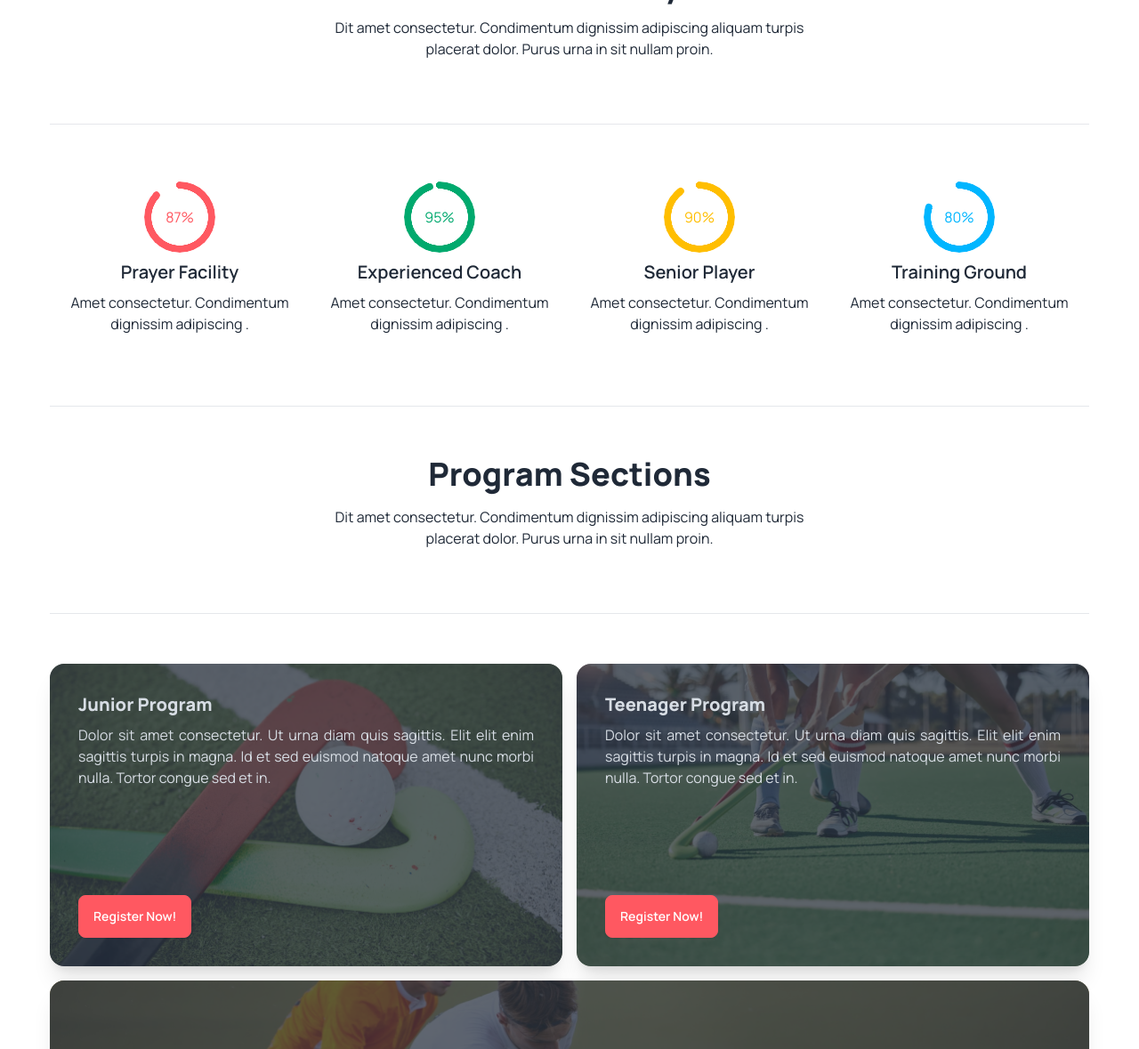
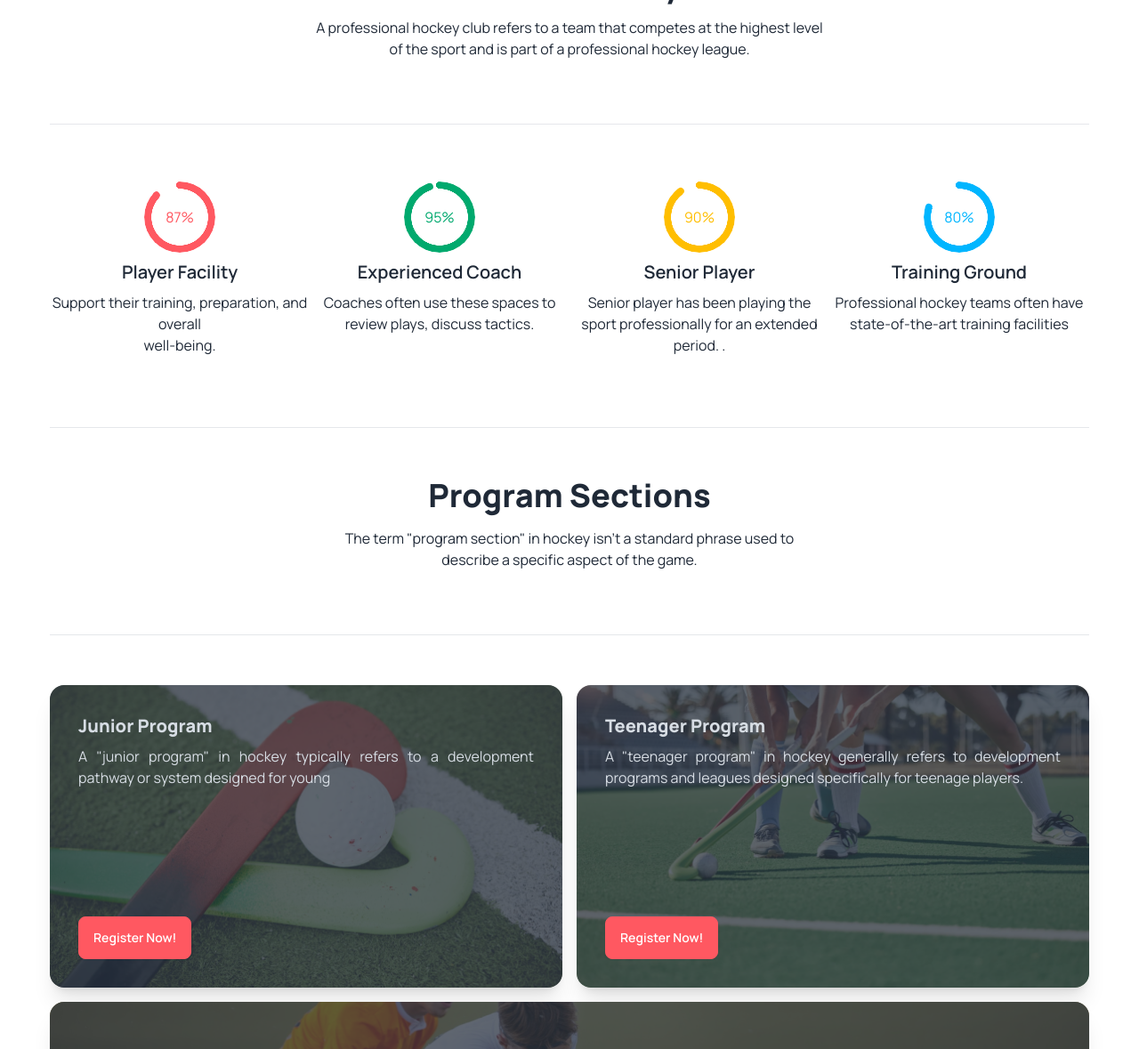
Before and after one commit to ShibluHasan/Hockey, a plain HTML site: page index.html in a window 1280 px wide. Shown: the part 849-2028 px from the top of the page at 89% size. Drawn offline with nearby package versions, Linux system fonts and the light colour scheme.

Commit message:
commit for remove dami text

```diff
--- a/index.html
+++ b/index.html
@@ -40,7 +40,7 @@
                         <li class="text-[#FF4240]"><a href="">Home</a></li>
                         <li><a href="">About</a></li>
                         <li><a href="">Pages</a></li>
-                        <li><a href="">Block</a></li>
+                        <li><a href="">Blog</a></li>
                         <li><a href="">Contact</a></li>
                     </ul>
                 </div>
@@ -60,6 +60,7 @@
         <section class="mt-14">
 
             <div class="carousel w-full rounded-lg">
+
                 <div id="slide1" class="carousel-item relative w-full">
                     <img src="Images/shuvo.png" class="w-full" />
                     <div class="absolute flex justify-between transform -translate-y-1/2 left-5 right-5 top-1/2">
@@ -102,10 +103,8 @@
 
             <div class="py-14 text-center">
                 <h1 class="text-4xl font-extrabold">Professional Hockeys Club</h1>
-                <p class="py-4 text-base font-normal">Dit amet consectetur. Condimentum dignissim adipiscing aliquam
-                    turpis <br>
-                    placerat dolor. Purus urna in
-                    sit nullam proin. </p>
+                <p class="py-4 text-base font-normal">A professional hockey club refers to a team that competes at the
+                    highest level <br> of the sport and is part of a professional hockey league.</p>
             </div>
 
             <hr class="mb-14">
@@ -116,8 +115,9 @@
 
                     <div class="radial-progress text-error" style="--value:87;" role="progressbar">87%</div>
                     <div class="py-2">
-                        <h6 class="text-xl font-semibold">Prayer Facility</h6>
-                        <p class="py-2 text-base font-normal">Amet consectetur. Condimentum <br> dignissim adipiscing .
+                        <h6 class="text-xl font-semibold">Player Facility</h6>
+                        <p class="py-2 text-base font-normal">Support their training, preparation, and overall <br>
+                            well-being.
                         </p>
                     </div>
 
@@ -128,7 +128,8 @@
 
                     <div class="py-2">
                         <h6 class="text-xl font-semibold">Experienced Coach</h6>
-                        <p class="py-2 text-base font-normal">Amet consectetur. Condimentum <br> dignissim adipiscing .
+                        <p class="py-2 text-base font-normal">Coaches often use these spaces to review plays, discuss
+                            tactics.
                         </p>
                     </div>
                 </div>
@@ -139,7 +140,8 @@
                     <div class="radial-progress text-warning" style="--value:90;" role="progressbar">90%</div>
                     <div class="py-2">
                         <h6 class="text-xl font-semibold">Senior Player</h6>
-                        <p class=" py-2 text-base font-normal">Amet consectetur. Condimentum <br> dignissim adipiscing .
+                        <p class=" py-2 text-base font-normal">Senior player has been playing the sport professionally
+                            for an extended period. .
                         </p>
                     </div>
 
@@ -150,7 +152,8 @@
 
                     <div class="py-2">
                         <h6 class="text-xl font-semibold">Training Ground</h6>
-                        <p class="py-2 text-base font-normal">Amet consectetur. Condimentum <br> dignissim adipiscing .
+                        <p class="py-2 text-base font-normal"> Professional hockey teams often have state-of-the-art
+                            training facilities
                         </p>
                     </div>
                 </div>
@@ -166,10 +169,8 @@
 
             <div class="py-14 text-center">
                 <h1 class="text-4xl font-extrabold">Program Sections</h1>
-                <p class="py-4 text-base font-normal">Dit amet consectetur. Condimentum dignissim adipiscing aliquam
-                    turpis <br>
-                    placerat dolor. Purus urna in
-                    sit nullam proin. </p>
+                <p class="py-4 text-base font-normal">The term "program section" in hockey isn't a standard phrase used
+                    to <br> describe a specific aspect of the game. </p>
             </div>
 
             <hr class="mb-14">
@@ -181,9 +182,8 @@
                     <figure><img class="w-full" src="Images/2.png" alt=""></figure>
                     <div class="card-body">
                         <h2 class="card-title text-xl font-extrabold">Junior Program</h2>
-                        <p class="text-justify">Dolor sit amet consectetur. Ut urna diam quis sagittis. Elit elit
-                            enim sagittis turpis in magna. Id et sed euismod natoque amet nunc morbi nulla. Tortor
-                            congue sed et in.</p>
+                        <p class="text-justify">A "junior program" in hockey typically refers to a development pathway
+                            or system designed for young</p>
                         <div class="card-actions justify-start">
                             <button class="btn btn-error text-[#FFFFFF]">Register Now!</button>
                         </div>
@@ -194,9 +194,8 @@
                     <figure><img class="w-full" src="Images/3.png" alt=""></figure>
                     <div class="card-body">
                         <h2 class="card-title text-xl font-extrabold">Teenager Program</h2>
-                        <p class="text-justify">Dolor sit amet consectetur. Ut urna diam quis sagittis. Elit elit
-                            enim sagittis turpis in magna. Id et sed euismod natoque amet nunc morbi nulla. Tortor
-                            congue sed et in.</p>
+                        <p class="text-justify">A "teenager program" in hockey generally refers to development programs
+                            and leagues designed specifically for teenage players.</p>
                         <div class="card-actions justify-start">
                             <button class="btn btn-error text-[#FFFFFF]">Register Now!</button>
                         </div>
@@ -210,9 +209,10 @@
                     <figure><img class="w-full" src="Images/4.png" alt=""></figure>
                     <div class="card-body">
                         <h2 class="card-title mt-36 text-xl font-extrabold">Professional Program</h2>
-                        <p class="text-justify">Dolor sit amet consectetur. Ut urna diam quis sagittis. Elit elit
-                            enim sagittis turpis in magna. <br> Id et sed euismod natoque amet nunc morbi nulla. Tortor
-                            congue sed et in.</p>
+                        <p class="text-justify">
+                            A "professional program" in hockey generally refers to the organized structure, <br>
+                            management, and development initiatives undertaken by a professional <br> hockey team or
+                            organization.</p>
                         <div class="card-actions justify-start">
                             <button class="btn btn-error text-[#FFFFFF]">Register Now!</button>
                         </div>
@@ -251,8 +251,8 @@
 
             <div class="py-14 text-center">
                 <h1 class="font-extrabold text-4xl ">Our New Products</h1>
-                <p class="py-4">Dit amet consectetur. Condimentum dignissim adipiscing aliquam . <br> Purus urna in sit
-                    nullam proin.</p>
+                <p class="py-4">For event of world cup we have took world class tools. Hopefully <br> everyone enjoy
+                    this. </p>
             </div>
 
             <hr>
@@ -329,7 +329,7 @@
 
 
                             <h1 class="text-xl font-extrabold">World Cup Jersey</h1>
-                            <p class="py-2">Dolor sit amet consectetur. <br> Ut urna diam quis sagittis.</p>
+                            <p class="py-2">Here is the worldcup orginal jersy.</p>
 
                             <div class="flex gap-1">
                                 <h4 class="text-[#FF4240]">Price-$22.0</h4>
@@ -433,7 +433,7 @@
 
 
                             <h1 class="text-xl font-extrabold">World Cup Football</h1>
-                            <p class="py-2">Dolor sit amet consectetur. <br> Ut urna diam quis sagittis.</p>
+                            <p class="py-2">Here is the worldcup orginal Football.</p>
 
                             <div class="flex gap-1">
                                 <h4 class="text-[#FF4240]">Price-$22.0</h4>
@@ -538,7 +538,7 @@
 
 
                             <h1 class="text-xl font-extrabold">Cap For Hockeys</h1>
-                            <p class="py-2">Dolor sit amet consectetur. <br> Ut urna diam quis sagittis.</p>
+                            <p class="py-2">Here is the worldcup orginal hockey cap.</p>
 
                             <div class="flex gap-1">
                                 <h4 class="text-[#FF4240]">Price-$22.0</h4>
@@ -643,7 +643,7 @@
 
 
                             <h1 class="text-xl font-extrabold">World Cup Jeresy</h1>
-                            <p class="py-2">Dolor sit amet consectetur. <br> Ut urna diam quis sagittis.</p>
+                            <p class="py-2">Here is the worldcup orginal away jersy.</p>
 
                             <div class="flex gap-1">
                                 <h4 class="text-[#FF4240]">Price-$22.0</h4>
@@ -748,7 +748,7 @@
 
 
                             <h1 class="text-xl font-extrabold">World Cup Helmet</h1>
-                            <p class="py-2">Dolor sit amet consectetur. <br> Ut urna diam quis sagittis.</p>
+                            <p class="py-2">Here is the worldcup orginal Helmet.</p>
 
                             <div class="flex gap-1">
                                 <h4 class="text-[#FF4240]">Price-$22.0</h4>
@@ -853,7 +853,7 @@
 
 
                             <h1 class="text-xl font-extrabold">World Cup Football</h1>
-                            <p class="py-2">Dolor sit amet consectetur. <br> Ut urna diam quis sagittis.</p>
+                            <p class="py-2">Here is the worldcup orginal another football.</p>
 
                             <div class="flex gap-1">
                                 <h4 class="text-[#FF4240]">Price-$22.0</h4>
@@ -899,8 +899,8 @@
 
             <div class="text-center mb-14">
                 <h1 class="font-extrabold text-4xl pb-2">Clients Question</h1>
-                <p>Dit amet consectetur. Condimentum dignissim adipiscing aliquam turpis placerat dolor. <br> Purus urna
-                    in sit nullam proin</p>
+                <p>We give every client to share their thought. If you want to give any feedback please <br> flllow the
+                    below step</p>
             </div>
 
             <hr class="mb-14">
@@ -914,9 +914,8 @@
 
                             <div class="pl-4">
                                 <h5 class="font-semibold text-xl">Our Equipment</h5>
-                                <p class="pt-2">Dolor sit amet consectetur. Ut urna diam quis sagittis. Elit enim
-                                    sagittis
-                                    turpis in magna.</p>
+                                <p class="pt-2">In this organaization we fulfill all things. We give every facilites for
+                                    better performance.</p>
                             </div>
                             <div class="collapse collapse-plus ">
                                 <input type="radio" name="my-accordion-3" checked="checked" />
@@ -982,8 +981,7 @@
 
             <div class="py-14 text-center">
                 <h1 class="font-extrabold text-4xl ">Get In Touch</h1>
-                <p class="py-4">Dit amet consectetur. Condimentum dignissim adipiscing aliquam . <br> Purus urna in sit
-                    nullam proin.</p>
+                <p class="py-4">Here get in touch wait for you. Fill up your form please.</p>
             </div>
 
             <hr class="mb-14">
@@ -1112,8 +1110,7 @@
             <div class="my-12">
                 <div class="ml-14">
                     <h3 class="text-[#FFF] text-lg font-extrabold pb-2">Get In Touch</h3>
-                    <p class="pb-2 text-[#FFF]">Dit amet consectetur. Condimentum <br> adipiscing aliquam turpis
-                        placerat dolor.
+                    <p class="pb-2 text-[#FFF]">Get in touch is a user friendly organaization. <br> We we walk together
                     </p>
                 </div>
                 <div class="ml-14 flex gap-2 pb-2 text-[#FFF]">
```
